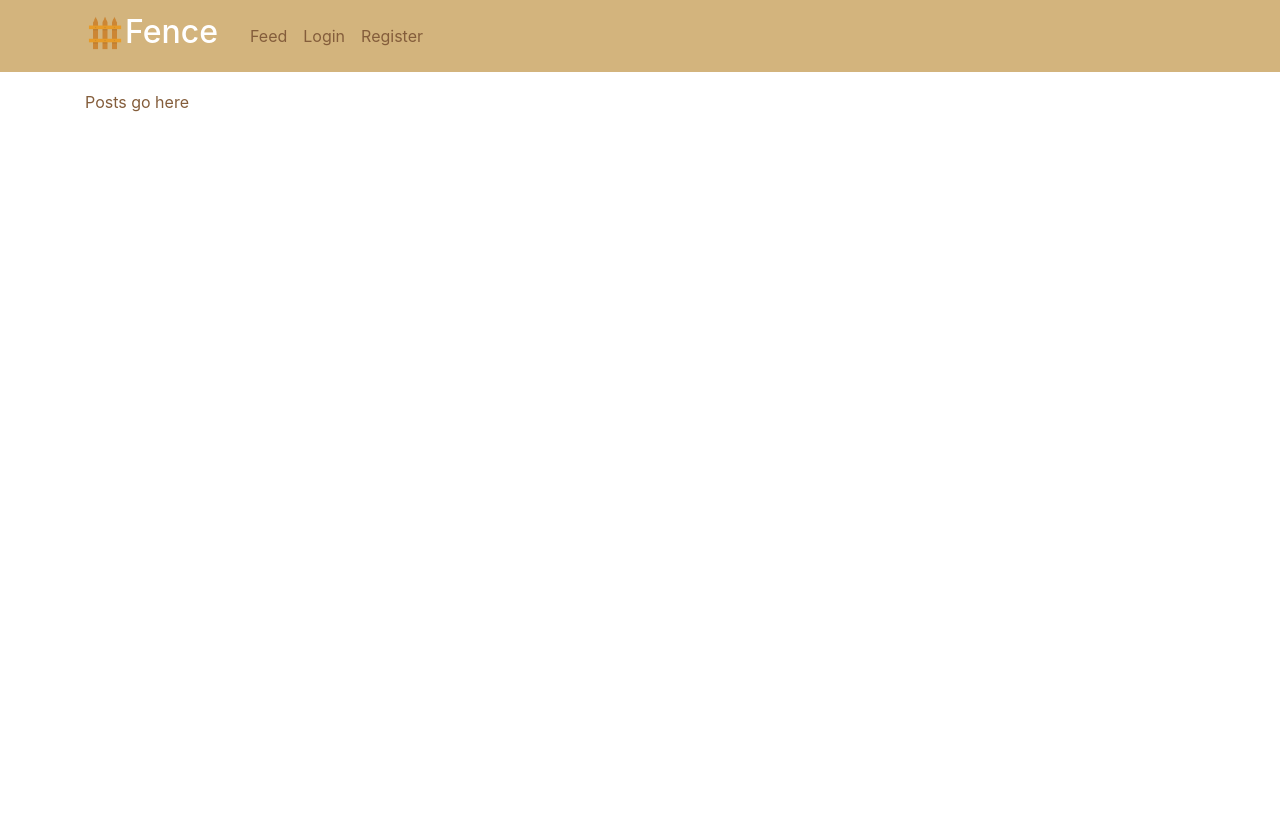
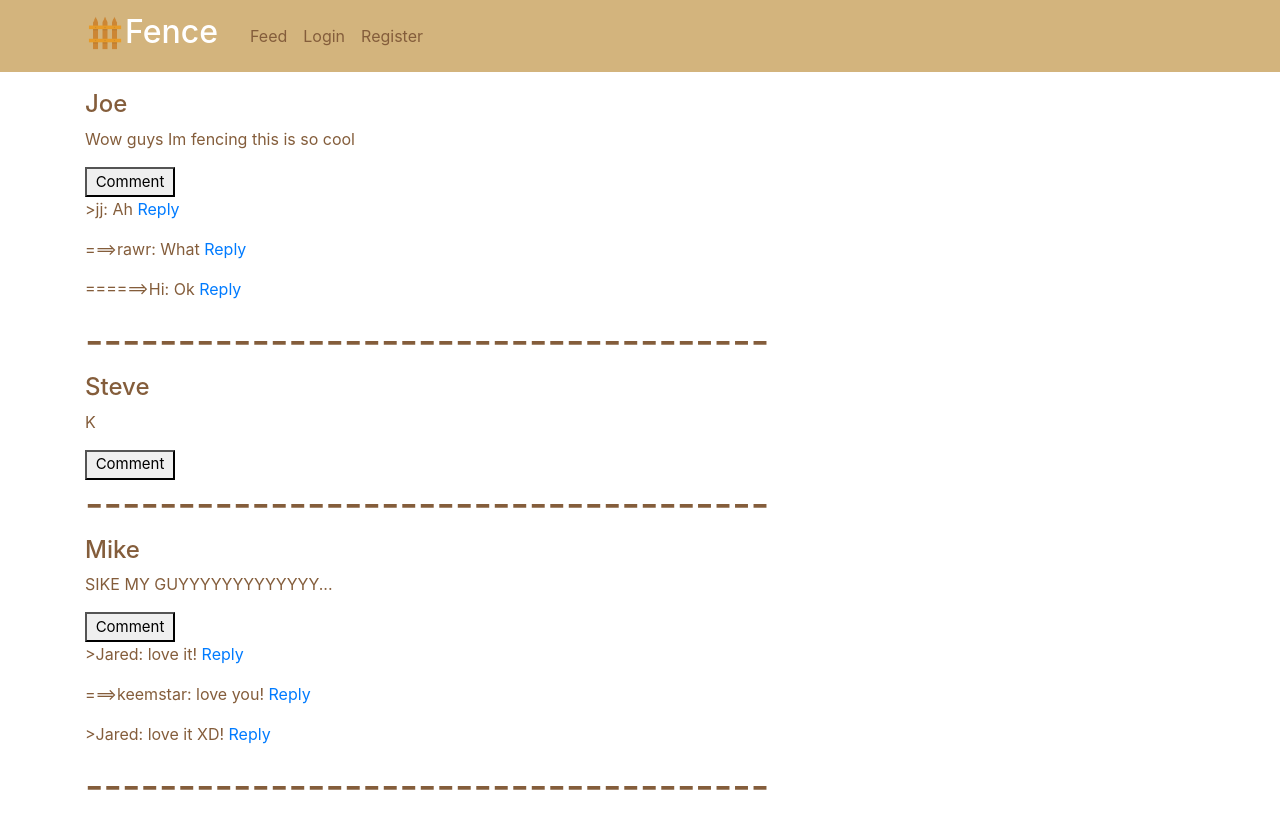
Before and after one commit to gonzaleznicolas/Fence_MainApp, a Flask app: page / in a window 1280 px wide. Before the commit the page ends 112 px from the top, so only its background shows below. Run offline with Flask 2, Linux system fonts and the light colour scheme; some libraries are stand-ins or nearby versions.

Commit message:
added the changes

```diff
--- a/fence/routes.py
+++ b/fence/routes.py
@@ -2,24 +2,76 @@ import os
 import secrets
 from flask import render_template, url_for, flash, redirect, request
 from fence import app, db, bcrypt
-from fence.forms import RegistrationForm, LoginForm, UpdateAccountForm
+from fence.forms import RegistrationForm, LoginForm, UpdateAccountForm, PostForm, CommentForm
 from fence.models import User
 from flask_login import login_user, current_user, logout_user, login_required
+
+posts = [
+    {
+        "id": "1",
+        "author": "Joe",
+        "content": "Wow guys Im fencing this is so cool",
+        "comments": [
+            {"id": "1", "level": 0, "user": "jj", "content": "Ah"},
+            {"id": "2", "level": 1, "user": "rawr", "content": "What"},
+            {"id": "3", "level": 2, "user": "Hi", "content": "Ok"}
+        ]
+    },
+    {
+        "id": "2",
+        "author": "Steve",
+        "content": "K",
+        "comments": []
+    },
+    {
+        "id": "3",
+        "author": "Mike",
+        "content": "SIKE MY GUYYYYYYYYYYYYY...",
+        "comments": [
+            {"id": "1", "level": 0, "user": "Jared", "content": "love it!"},
+            {"id": "3", "level": 1, "user": "keemstar", "content": "love you!"},
+            {"id": "2", "level": 0, "user": "Jared", "content": "love it XD!"}
+        ]
+    }
+]
+
 
 @app.route("/")
 @app.route("/feed")
 def feed():
-    return render_template('feed.html')
+    return render_template('feed.html', posts=posts)
+
+
+@app.route("/comment/<int:post_id>", methods=['GET', 'POST'])
+def comment(post_id):
+    form = CommentForm()
+    if form.validate_on_submit():
+        flash('Posted the following: %s' % form.content.data, 'success')
+        flash('Posted!', 'success')
+        return redirect(url_for('feed'))
+    return render_template('write_post.html', title='New Comment', form=form, legend="New Comment")
+
+
+@app.route("/post", methods=['GET', 'POST'])
+def post():
+    form = PostForm()
+    if form.validate_on_submit():
+        flash('Posted the following: %s' % (form.content.data), 'success')
+        flash('Posted!', 'success')
+        return redirect(url_for('feed'))
+    return render_template('write_post.html', title='New Post', form=form, legend="New Post")
+
 
 @app.route("/register", methods=['GET', 'POST'])
 def register():
     if current_user.is_authenticated:
         return redirect(url_for('feed'))
     registrationForm = RegistrationForm()
-    if registrationForm.validate_on_submit(): #WTForms will ensure all validators pass, otherwise will show error message
+    if registrationForm.validate_on_submit():  # WTForms will ensure all validators pass, otherwise will show error message
         hashed_password = bcrypt.generate_password_hash(registrationForm.password.data).decode('utf-8')
         # store new user in the DB
-        user = User(username=registrationForm.username.data, email=registrationForm.email.data, password=hashed_password) #store hashed verion of password
+        user = User(username=registrationForm.username.data, email=registrationForm.email.data,
+                    password=hashed_password)  # store hashed verion of password
         db.session.add(user)
         db.session.commit()
         # whatever you flash will be displayed by the base template
@@ -31,12 +83,12 @@ def register():
 @app.route("/login", methods=['GET', 'POST'])
 def login():
     if current_user.is_authenticated:
-        return redirect(url_for('feed')) # if user logged in already, take them to feed screen
+        return redirect(url_for('feed'))  # if user logged in already, take them to feed screen
     loginForm = LoginForm()
-    if loginForm.validate_on_submit(): #WTForms will ensure all validators pass, otherwise will show error message
+    if loginForm.validate_on_submit():  # WTForms will ensure all validators pass, otherwise will show error message
         user = User.query.filter_by(email=loginForm.email.data).first()
         if user and bcrypt.check_password_hash(user.password, loginForm.password.data):
-            login_user(user) #tell the flask_login to log in the user
+            login_user(user)  # tell the flask_login to log in the user
             # if user had tried to go to a page that is only allowed when you're logged in, redirect them there after they log in
             next_page = request.args.get('next')
             return redirect(next_page) if next_page else redirect(url_for('feed'))
@@ -61,7 +113,7 @@ def account():
         db.session.commit()
         flash('Your account has been updated!')
         return redirect(url_for('account'))
-    elif request.method == 'GET': # prepopulate the fields with current username and email
+    elif request.method == 'GET':  # prepopulate the fields with current username and email
         accountForm.username.data = current_user.username
         accountForm.email.data = current_user.email
     return render_template('account.html', title='Account', form=accountForm)
--- a/fence/templates/base.html
+++ b/fence/templates/base.html
@@ -27,8 +27,9 @@
             <div class="navbar-nav">
               <a class="nav-item nav-link" href="{{ url_for('feed') }}">Feed</a>
               {% if current_user.is_authenticated %}
-              <a class="nav-item nav-link" href="{{ url_for('account') }}">Account</a>
-              <a class="nav-item nav-link" href="{{ url_for('logout') }}">Logout</a>
+                  <a class="nav-item nav-link" href="{{ url_for('account') }}">Account</a>
+                  <a class="nav-item nav-link" href="{{ url_for('logout') }}">Logout</a>
+                  <a class="nav-item nav-link" href="{{ url_for('post') }}">New Post</a>
               {% else %}
                 <a class="nav-item nav-link" href="{{ url_for('login') }}">Login</a>
                 <a class="nav-item nav-link" href="{{ url_for('register') }}">Register</a>
--- a/fence/templates/feed.html
+++ b/fence/templates/feed.html
@@ -1,4 +1,12 @@
 {% extends "base.html" %}
 {% block content %}
-    <p>Posts go here</p>
+    {% for post in posts %}
+        <h4>{{ post.author }}</h4>
+        <p>{{ post.content }}</p>
+        <button style="width: 90px; height: 30px; text-align: center; font-size: 15px" type="button" onclick="window.location='/comment/{{ post.id }}';">Comment</button>
+        {% for comment in post.comments %}
+            <p>{% for i in range(comment.level) %}==={% endfor %}>{{ comment.user }}: {{ comment.content }} <a href="/comment/{{ comment.id }}">Reply</a> </p>
+        {% endfor %}
+        <h1>-------------------------------------</h1>
+    {% endfor %}
 {% endblock content %}
```
Also changed, not shown: fence/forms.py (+11 -1 lines), fence/templates/write_post.html (added, +27 -0 lines).
